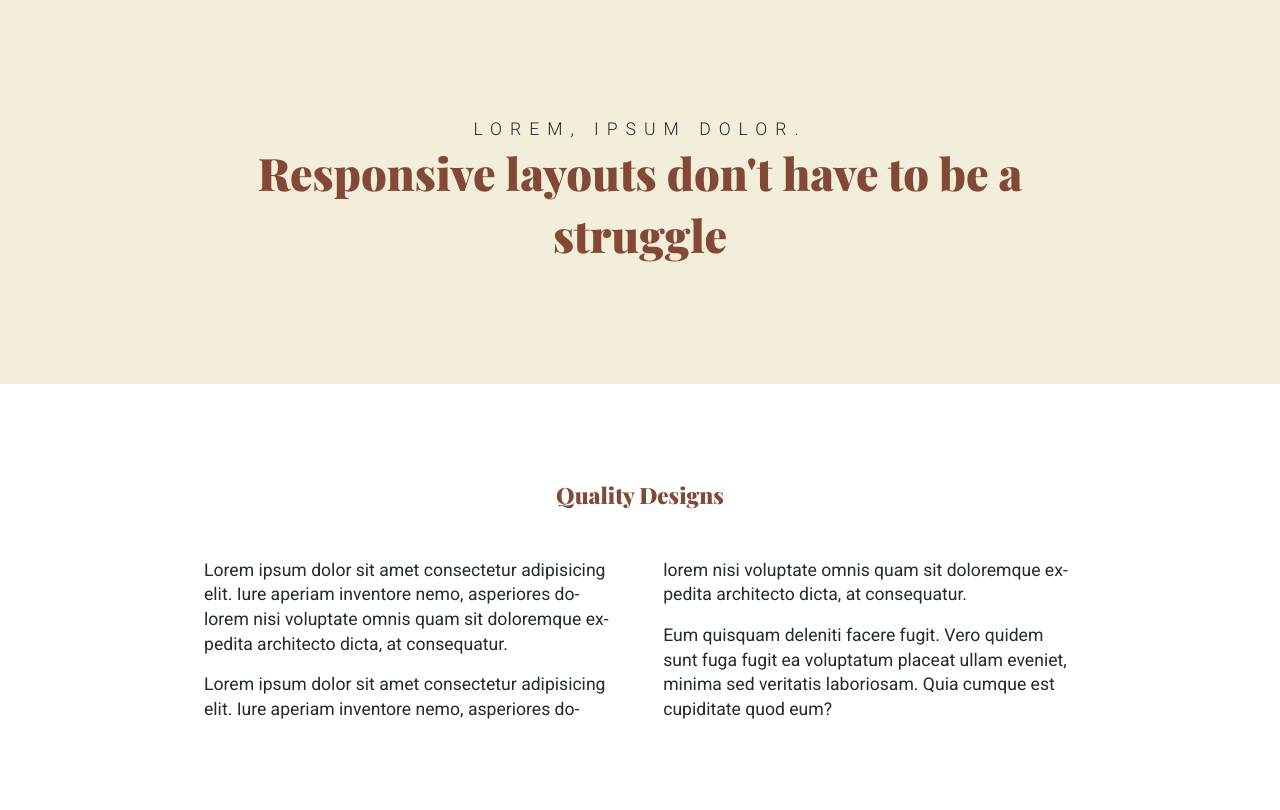
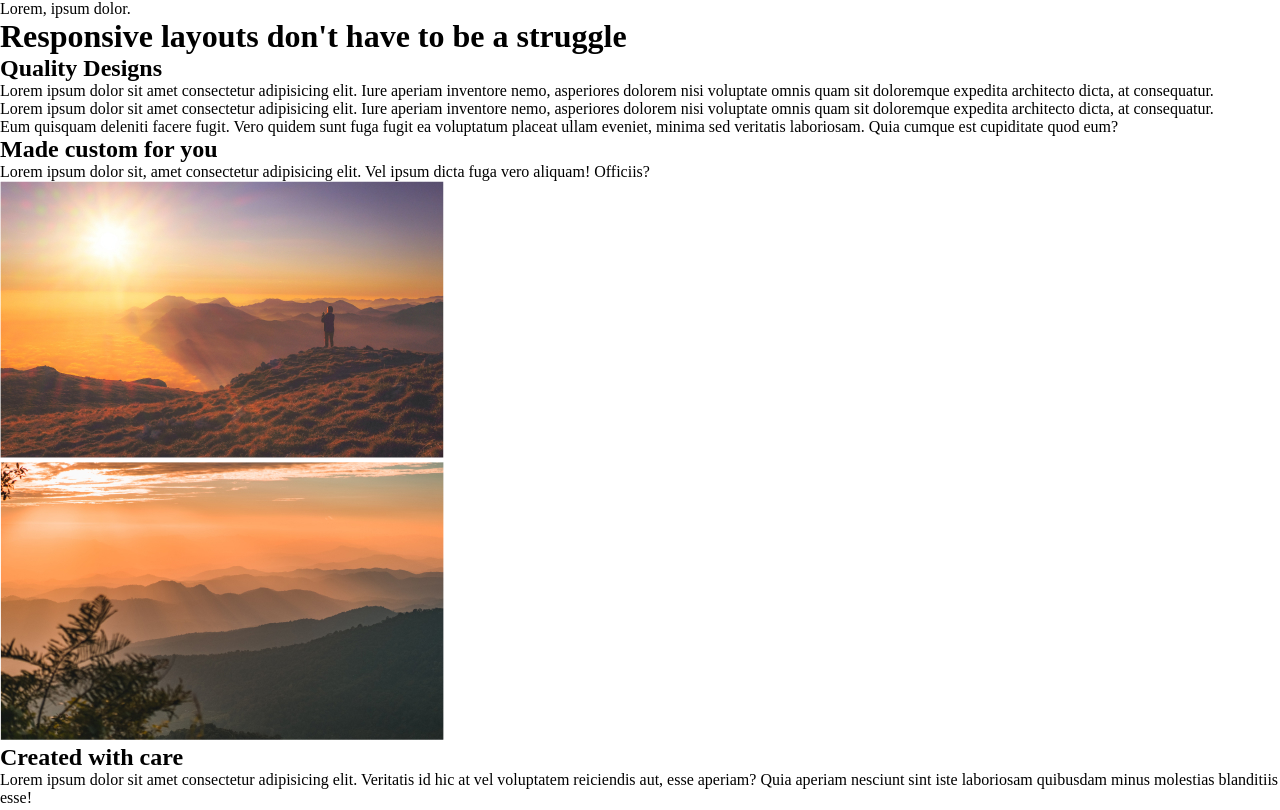
Before and after one commit to paulo-fs/responsive-layout, a plain HTML site: page index.html in a window 1280 px wide. Shown: the top 810 px of the page. Drawn offline with nearby package versions, Linux system fonts and the light colour scheme.

Commit message:
blank project

```diff
--- a/css/main.css
+++ b/css/main.css
@@ -5,127 +5,11 @@
 }
 
 *{
-	--white: #fff;
-	--light: #F3EED9;
-	--medium: #824936;
-	--dark: #222C2A;
+	--color-white: #fff;
+	--color-light: #F3EED9;
+	--color-medium: #824936;
+	--color-dark: #222C2A;
 
-	--type-sans-serif: 'Roboto', sans-serif;
-	--type-serif: 'Playfair Display', serif;
+	--ff-paragraph: 'Roboto', sans-serif;
+	--ff-title: 'Playfair Display', serif;
 }
-
-
-body{
-	width: 100vw;
-	font-family: var(--type-sans-serif);
-	display: flex;
-	flex-direction: column;
-	overflow-x: hidden;
-}
-
-p, h1, h2, h3, h4 {
-	overflow-wrap: break-word;
-	hyphens: auto;
-	line-height: 1.4;
-}
-
-h1, h2, h3 {
-	font-family: var(--type-serif);
-}
-
-img{
-	max-width: 100%;
-	border-radius: 8px;
-	border: 1px solid var(--light);
-}
-
-.background-light{
-	background-color: var(--light);
-}
-
-.background-light  h1, .background-light h2 {
-	color: var(--medium);
-}
-
-.background-light  p {
-	color: var(--dark);
-}
-
-.background-medium {
-	background-color: var(--medium);
-}
-
-.background-dark {
-	background-color: var(--dark);
-}
-
-.background-medium h1, .background-medium h2, .background-dark h1, .background-dark h2 {
-	color: var(--light);
-}
-
-.background-medium p, .background-dark p {
-	color: var(--white);
-}
-
-.background-white {
-	background-color: var(--white);
-}
-
-.wrapper{
-	width: 100vw;
-}
-
-header{
-	max-width: 1128px;
-	margin: 0 auto;
-	padding-inline: min(.1rem + 22vw, 9rem);
-	height: min(16rem + 10vw, 60rem);
-	background-color: var(--light);
-	text-align: center;
-
-	display: grid;
-	place-content: center;
-}
-
-header p {
-	font-size: min(.7rem + 1vw, 1.1rem);
-	font-weight: lighter;
-	text-transform: uppercase;
-	letter-spacing: max(.1rem + .5vw, .1rem);
-}
-
-header h1 {
-	font-size: max(1.8rem, .4rem + 3vw);
-}
-
-.container{
-	max-width: 1128px;
-	margin: 0 auto;
-	padding: min(1rem + 8vw, 6rem) min(1rem + 10vw, 8rem);
-}
-
-.container  h2 {
-	font-size: max(1.4rem, .5rem + 1vw);
-	margin-bottom: min(.5rem + 3vw, 3rem);
-}
-
-.container .center {
-	text-align: center;
-}
-
-.container p {
-	font-size: max(1.1rem, .2rem + .5vw);
-	margin-bottom: min(.8rem + .6vw, 1rem);
-}
-
-.container img{
-	width: 100%;
-}
-
-@media screen and (min-width: 768px){
-	.container .split {
-		margin: 0 auto;
-		columns: min(12rem + 8vw, 40rem);
-		column-gap: min(.5rem + 3vw, 4rem);
-	}
-}
--- a/index.html
+++ b/index.html
@@ -16,17 +16,17 @@
   </head>
 
   <body>
-    <div class="wrapper background-light">
+    <div>
       <header>
         <p>Lorem, ipsum dolor.</p>
         <h1>Responsive layouts don't have to be a struggle</h1>
       </header>
     </div>
 
-    <div class="wrapper background-light background-white">
-      <section class="container">
-        <h2 class="center">Quality Designs</h2>
-        <div class="split">
+    <div>
+      <section>
+        <h2>Quality Designs</h2>
+        <div>
           <p>
             Lorem ipsum dolor sit amet consectetur adipisicing elit. Iure
             aperiam inventore nemo, asperiores dolorem nisi voluptate omnis quam
@@ -46,9 +46,9 @@
       </section>
     </div>
 
-    <div class="wrapper background-dark">
-      <section class="container">
-        <div class="split">
+    <div>
+      <section>
+        <div>
           <h2>Made custom for you</h2>
           <p>
             Lorem ipsum dolor sit, amet consectetur adipisicing elit. Vel ipsum
@@ -62,9 +62,9 @@
       </section>
     </div>
 
-    <div class="wrapper background-medium">
-      <section class="container">
-        <div class="split">
+    <div>
+      <section
+        <div>
           <img
             src="assets/image-02.jpg"
             alt="foggy mountains with sun setting behind them"
```
Also changed, not shown: 1 other file.
